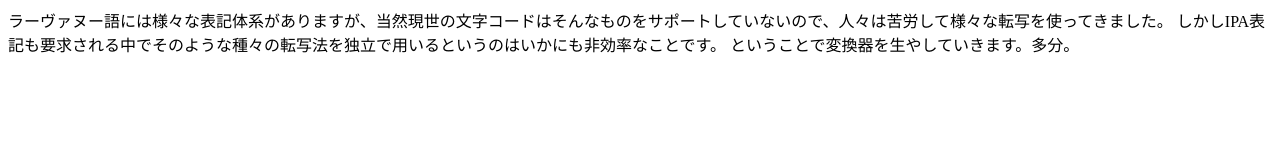
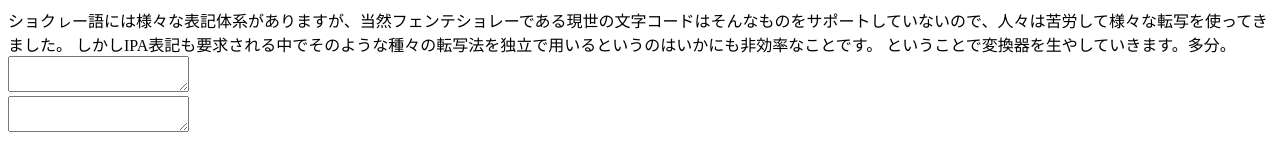
Before and after one commit to Woltsaskaiju/Hsjoihs, a plain HTML site: page index.html in a window 1280 px wide. Drawn offline with Linux system fonts and the light colour scheme.

Commit message:
Update index.html

```diff
--- a/index.html
+++ b/index.html
@@ -6,8 +6,12 @@
     <title>a2 ua nu1 zep1 a kik1</title>
 </head>
 <body>
-    ラーヴァヌー語には様々な表記体系がありますが、当然現世の文字コードはそんなものをサポートしていないので、人々は苦労して様々な転写を使ってきました。
+    ショクㇾー語には様々な表記体系がありますが、当然フェンテショレーである現世の文字コードはそんなものをサポートしていないので、人々は苦労して様々な転写を使ってきました。
     しかしIPA表記も要求される中でそのような種々の転写法を独立で用いるというのはいかにも非効率なことです。
     ということで変換器を生やしていきます。多分。
+    <br><textarea id="in"></textarea>
+    <br>
+    <textarea readonly id="out"></textarea>
+    </body>
 </body>
 </html>
```
